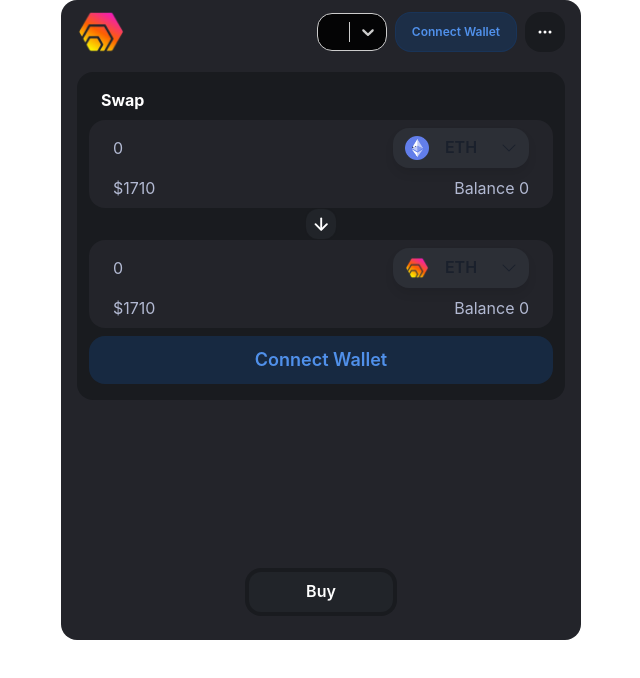
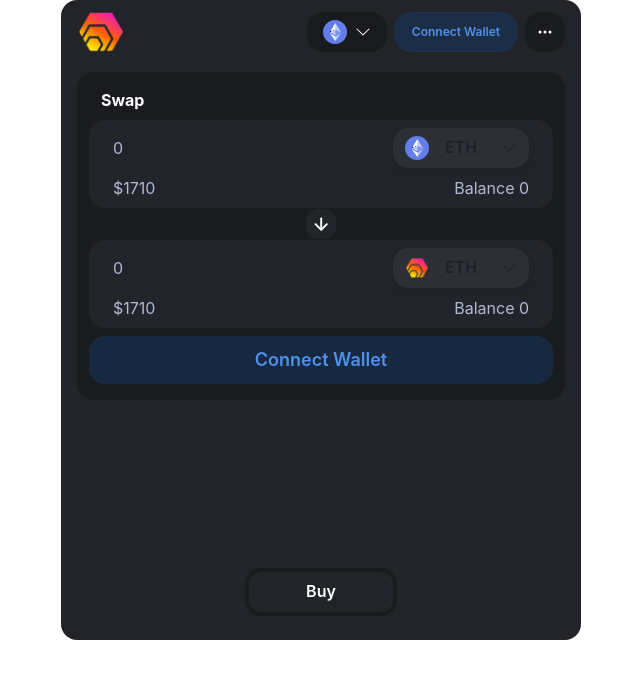
Before and after one commit to asheikh184/pfp, a React (Create React App) app: page / in a window 1280 px wide. Shown: the top 678 px of the page, without its empty margins (319-959 px from the left). Built offline with nearby package versions, Linux system fonts and the light colour scheme.

Commit message:
network menu

```diff
--- a/src/components/SelectCurrency.jsx
+++ b/src/components/SelectCurrency.jsx
@@ -1,43 +1,50 @@
 import React, { useState } from 'react';
-import Select from 'react-select';
 import eth from '../assets/images/eth.png';
 import btc from '../assets/images/btc.png';
 import wbtc from '../assets/images/wbtc.png';
-import { IconOption, IconValue } from './IconOption';
-const customStyles = {
-    control: base => ({
-        ...base,
-        minWidth: 50,
-        width: 70,
-        height: 10,
-        borderRadius: '15px',
-        backgroundColor: '#000000e3',
-    }),
-};
-const options = [
+import { Button, HStack, Img, Menu, MenuButton, MenuItem, MenuList, Text } from '@chakra-ui/react';
+import { GoPrimitiveDot } from 'react-icons/go';
+import { BsChevronDown } from 'react-icons/bs';
 
-    { img: eth, label: 'ETH' },
-    { img: wbtc, label: 'WBTC' },
-    { img: btc, label: 'USDT' },
-]
 
 export default function App() {
-    const [selectedOption, setSelectedOption] = useState(null);
+    const [option, setOption] = useState(eth)
 
     return (
-        <div className="App">
-            <Select
-                // autoFocus={'none'}
-                styles={customStyles}
-                defaultValue={selectedOption}
-                onChange={setSelectedOption}
-                options={options}
-                placeholder={''}
-                components={{
-                    Option: IconOption,
-                    SingleValue: IconValue,
-                }}
-            />
-        </div>
+        <Menu>
+            <MenuButton as={Button} rightIcon={<BsChevronDown color='white' />} bgColor={'#181A1E'} borderRadius={'2xl'} _hover={{ bgColor: '#181A1E', borderColor: '1px solid rgb(64, 68, 79)' }} _focus={{ bgColor: '#181A1E' }} _active={{ bgColor: '#181A1E' }}>
+                <Img src={option} boxSize={'6'} />
+            </MenuButton>
+            <MenuList borderRadius={'2xl'} bgColor={'#191B1F'} p={'4'} color={'#B2B9D2'} border={'none'}>
+                <Text>Select a Network</Text>
+                <MenuItem px={'0 !important'} _hover={{ bgColor: 'transparent' }} _focus={{ bgColor: 'transparent' }} _active={{ bgColor: 'transparent' }} onClick={() => setOption(eth)}>
+                    <HStack justify={'space-between'} bgColor={'#212429'} w={'full'} p={'2'} borderRadius={'2xl'}>
+                        <HStack>
+                            <Img src={eth} boxSize={'4'} />
+                            <Text>Etherium</Text>
+                        </HStack>
+                        <GoPrimitiveDot color='green' />
+                    </HStack>
+                </MenuItem>
+                <MenuItem px={'0 !important'} _hover={{ bgColor: 'transparent' }} _focus={{ bgColor: 'transparent' }} _active={{ bgColor: 'transparent' }} onClick={() => setOption(wbtc)}>
+                    <HStack justify={'space-between'} bgColor={'#212429'} w={'full'} p={'2'} borderRadius={'2xl'}>
+                        <HStack>
+                            <Img src={wbtc} boxSize={'4'} />
+                            <Text>W BTC</Text>
+                        </HStack>
+                        <GoPrimitiveDot color='green' />
+                    </HStack>
+                </MenuItem>
+                <MenuItem px={'0 !important'} _hover={{ bgColor: 'transparent' }} _focus={{ bgColor: 'transparent' }} _active={{ bgColor: 'transparent' }} onClick={() => setOption(btc)}>
+                    <HStack justify={'space-between'} bgColor={'#212429'} w={'full'} p={'2'} borderRadius={'2xl'}>
+                        <HStack>
+                            <Img src={btc} boxSize={'4'} />
+                            <Text>USDT</Text>
+                        </HStack>
+                        <GoPrimitiveDot color='green' />
+                    </HStack>
+                </MenuItem>
+            </MenuList>
+        </Menu>
     );
 }
--- a/src/components/Swap.jsx
+++ b/src/components/Swap.jsx
@@ -1,9 +1,8 @@
-import { Button, HStack, IconButton, Img, Input, Link, Menu, MenuButton, MenuItem, MenuList, Stack, Text } from '@chakra-ui/react'
+import { Button, HStack, IconButton, Img, Input, Menu, MenuButton, MenuItem, MenuList, Stack, Text } from '@chakra-ui/react'
 import React, { useState } from 'react'
 import { ethers } from "ethers";
 import pfplogo from '../assets/images/pfplogo.png'
 import eth from '../assets/images/eth.png'
-import { FiSettings } from 'react-icons/fi'
 import SelectCurrency from './SelectCurrency'
 import { BsArrowDownShort, BsChevronDown, BsThreeDots } from 'react-icons/bs'
 import { MdDashboard, MdLanguage } from 'react-icons/md'
@@ -12,8 +11,10 @@ import { FaTelegramPlane } from 'react-icons/fa'
 import { CgNotes } from 'react-icons/cg'
 
 
+
 const Swap = () => {
     const [useraddress, setUseraddress] = useState()
+
     var val1 = 0.0, val2 = 0.0
     var currentValue1 = 1710, balance = 0
     const connectWallet = async () => {
```
Also changed, not shown: src/assets/images/btc.png.
